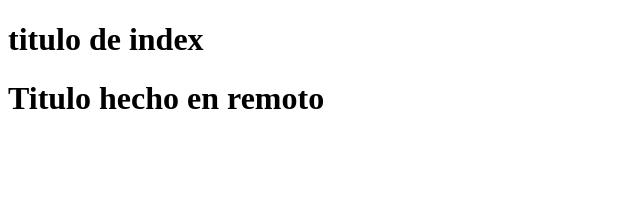
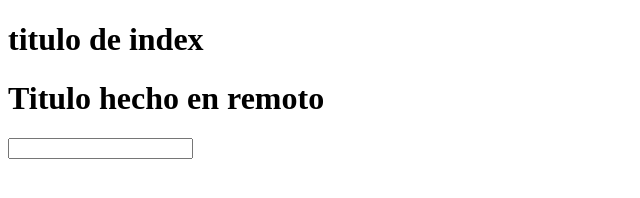
Before and after one commit to anhi1/fetch_diff_merge, a plain HTML site: page index.html in a window 1280 px wide. Shown: the whole page, without its empty margins (0-640 px from the left). Drawn offline with Linux system fonts and the light colour scheme.

Commit message:
añadir formulario

```diff
--- a/index.html
+++ b/index.html
@@ -9,5 +9,10 @@
 <body>
     <h1>titulo de index</h1>
     <h1> Titulo hecho en remoto </h1>
+    <form action="" id="formulario">
+        <label for="">
+            <input type="text" name="" id="">
+        </label>
+    </form>
 </body>
 </html>
```
